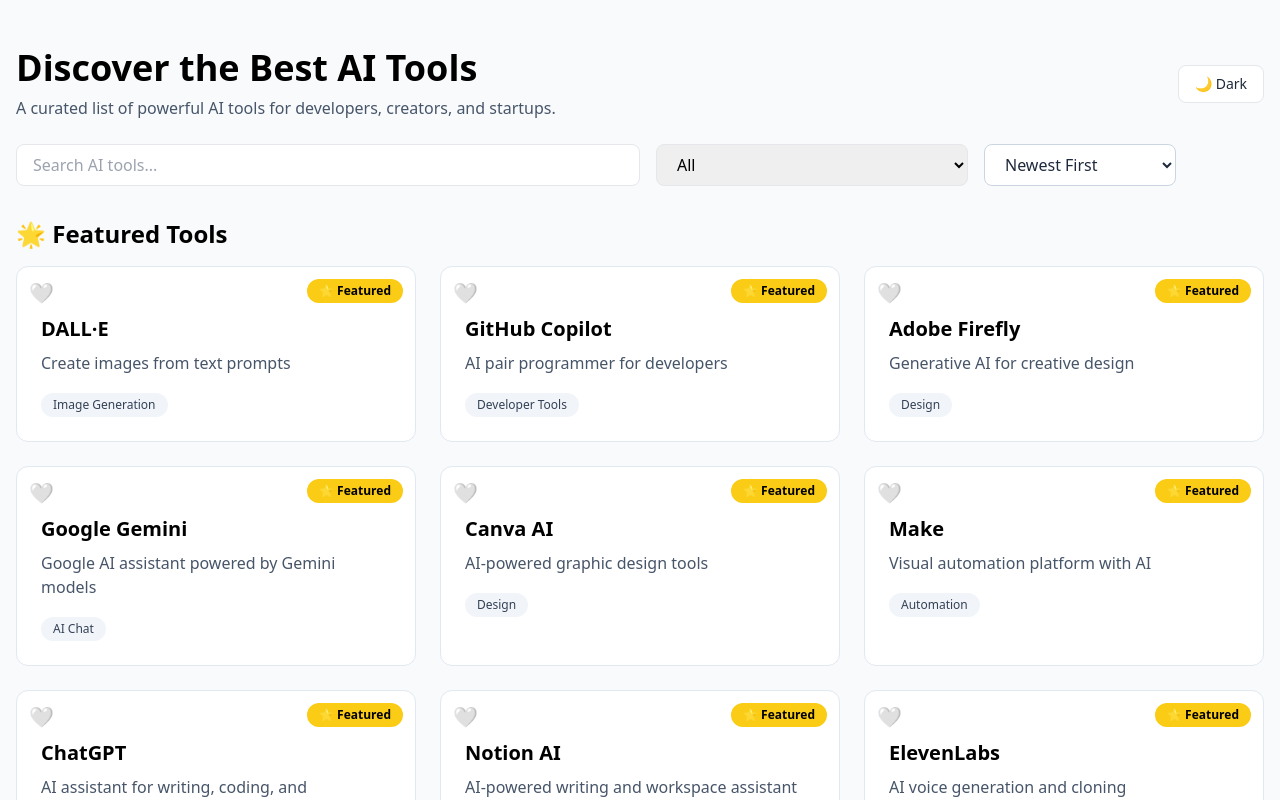
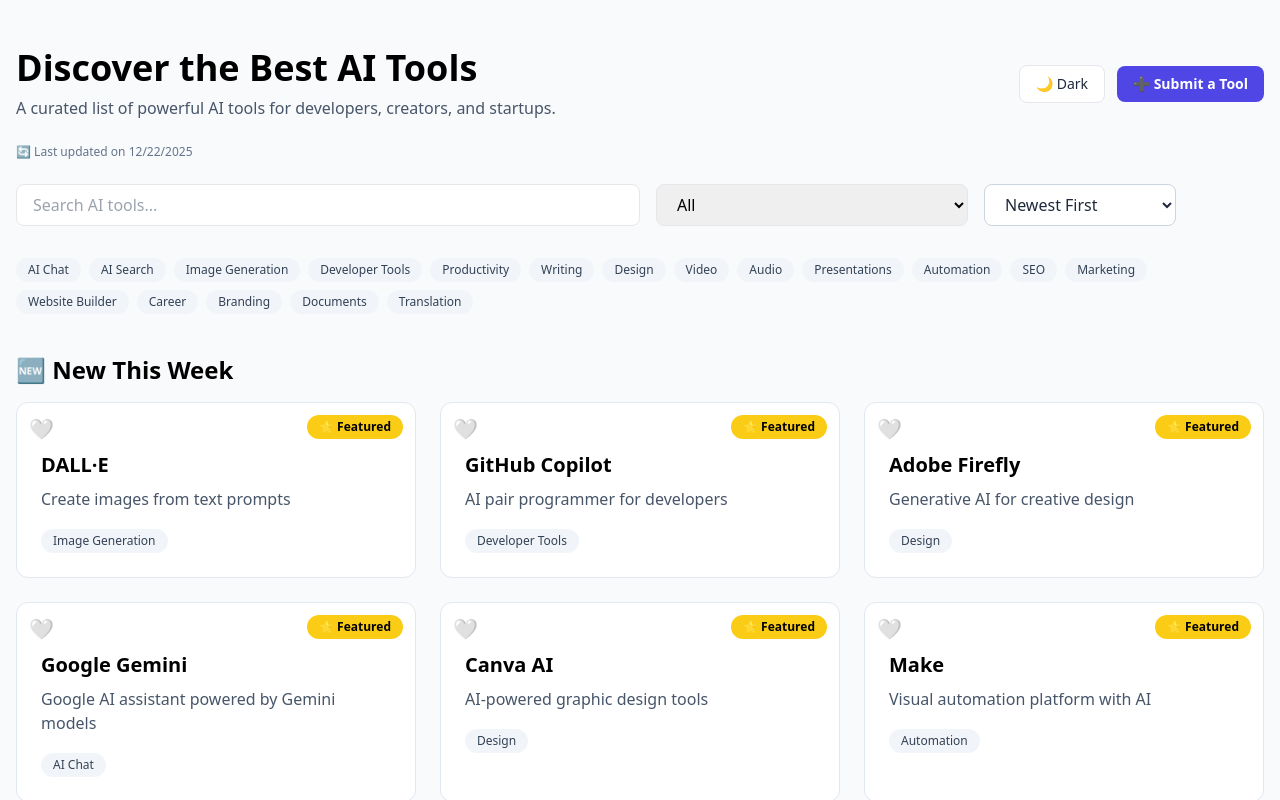
Before and after one commit to jagdish1604/ai-tools-for-devs, a React (Vite) app: page / in a window 1280 px wide. Shown: the top 800 px of the page. Built offline with nearby package versions, Linux system fonts and the light colour scheme.

Commit message:
Production ready: SEO, categories, tools, sitemap

```diff
--- a/package.json
+++ b/package.json
@@ -5,7 +5,7 @@
   "type": "module",
   "scripts": {
     "dev": "vite",
-    "build": "vite build",
+    "build": "npm run generate:sitemap && vite build",
     "lint": "eslint .",
     "preview": "vite preview",
     "generate:sitemap": "node scripts/generate-sitemap.cjs"
--- a/src/App.jsx
+++ b/src/App.jsx
@@ -2,6 +2,8 @@
 import Home from "./pages/Home";
 import GoRedirect from "./pages/GoRedirect";
 import { lazy, Suspense } from "react";
+ import SubmitTool from "./pages/SubmitTool";
+import CategoryPage from "./pages/CategoryPage";
 
 const ToolDetail = lazy(() => import("./pages/ToolDetail"));
 
@@ -15,6 +17,9 @@
     <Route path="/" element={<Home />} />
     <Route path="/tools/:slug" element={<ToolDetail />} />
     <Route path="/go/:slug" element={<GoRedirect />} />
+    <Route path="/submit" element={<SubmitTool />} />
+    <Route path="/category/:category" element={<CategoryPage />} />
+
   </Routes>
 </Suspense>
 
--- /dev/null
+++ b/src/pages/CategoryPage.jsx
@@ -0,0 +1,52 @@
+import { useParams, Link } from "react-router-dom";
+import tools from "../data/tools.json";
+import ToolGrid from "../components/ToolGrid";
+
+export default function CategoryPage() {
+  const { category } = useParams();
+  const decodedCategory = decodeURIComponent(category);
+
+  const categoryTools = tools.filter(
+    tool => tool.category === decodedCategory
+  );
+
+  if (categoryTools.length === 0) {
+    return (
+      <div className="max-w-5xl mx-auto px-4 py-20">
+        <h1 className="text-2xl font-bold">
+          Category not found
+        </h1>
+      </div>
+    );
+  }
+
+  return (
+     <div className="min-h-screen bg-slate-50 dark:bg-slate-900 px-4 py-12">
+    <div className="max-w-7xl mx-auto">
+      <Link
+        to="/"
+       className="text-indigo-600 dark:text-indigo-400 hover:underline"
+      >
+        ← Back to tools
+      </Link>
+
+      <h1 className="text-4xl font-extrabold mb-4 text-slate-900 dark:text-white">
+  Best {decodedCategory} Tools
+</h1>
+
+
+      <p className="text-slate-600 dark:text-slate-400 mb-8 max-w-3xl">
+
+        Explore the best {decodedCategory} AI tools curated for developers,
+        startups, and creators. Updated regularly.
+      </p>
+<p className="sr-only">
+  Discover top {decodedCategory} AI tools, software, and platforms.
+  Compare features, pricing, and use cases to choose the best solution.
+</p>
+
+      <ToolGrid tools={categoryTools} />
+    </div>
+     </div>
+  );
+}
--- a/src/pages/Home.jsx
+++ b/src/pages/Home.jsx
@@ -1,4 +1,5 @@
-import { useState } from "react";
+import { useState, useMemo } from "react";
+import { Link } from "react-router-dom";
 import toolsData from "../data/tools.json";
 import SearchBar from "../components/SearchBar";
 import CategoryFilter from "../components/CategoryFilter";
@@ -6,22 +7,37 @@
 import DarkModeToggle from "../components/DarkModeToggle";
 import SortDropdown from "../components/SortDropdown";
 import ToolModal from "../components/ToolModal";
-import { useMemo } from "react";
 
 export default function Home() {
+  /* 🔄 16.2.2 — Auto Last Updated */
+  const lastUpdated = new Date(
+    Math.max(...toolsData.map(t => new Date(t.addedAt)))
+  ).toLocaleDateString();
+
   const [search, setSearch] = useState("");
   const [category, setCategory] = useState("All");
   const [sort, setSort] = useState("newest");
   const [selectedTool, setSelectedTool] = useState(null);
+
   const [favorites, setFavorites] = useState(() => {
     return JSON.parse(localStorage.getItem("favorites")) || [];
   });
 
-  // Dynamic categories from toolsData
-  const categories = ["All", ...Array.from(new Set(toolsData.map(tool => tool.category)))];
+  /* 🆕 16.2.3 — Weekly logic */
+  const isThisWeek = (date) => {
+    const now = new Date();
+    const d = new Date(date);
+    const diff = (now - d) / (1000 * 60 * 60 * 24);
+    return diff <= 7;
+  };
 
-  // Filter tools based on search and category
+  /* Dynamic categories */
+  const categories = [
+    "All",
+    ...Array.from(new Set(toolsData.map(tool => tool.category)))
+  ];
 
+  /* Filtered tools */
   const filteredTools = useMemo(() => {
     return toolsData.filter(tool => {
       const matchesSearch = tool.name
@@ -35,6 +51,31 @@
     });
   }, [search, category]);
 
+  /* Sorting */
+  const sortTools = (tools) => {
+    return [...tools].sort((a, b) => {
+      if (sort === "newest") return new Date(b.addedAt) - new Date(a.addedAt);
+      if (sort === "oldest") return new Date(a.addedAt) - new Date(b.addedAt);
+      if (sort === "az") return a.name.localeCompare(b.name);
+      if (sort === "za") return b.name.localeCompare(a.name);
+      return 0;
+    });
+  };
+
+  /* Sections */
+  const weeklyTools = sortTools(
+    filteredTools.filter(tool => isThisWeek(tool.addedAt))
+  );
+
+  const featuredTools = sortTools(
+    filteredTools.filter(tool => tool.featured)
+  );
+
+  const recentTools = sortTools(
+    filteredTools.filter(tool => !tool.featured)
+  );
+
+  /* Favorites */
   const toggleFavorite = (id) => {
     setFavorites(prev => {
       const updated = prev.includes(id)
@@ -46,23 +87,6 @@
     });
   };
 
-  const sortTools = (tools) => {
-  return [...tools].sort((a, b) => {
-    if (sort === "newest") return new Date(b.addedAt) - new Date(a.addedAt);
-    if (sort === "oldest") return new Date(a.addedAt) - new Date(b.addedAt);
-    if (sort === "az") return a.name.localeCompare(b.name);
-    if (sort === "za") return b.name.localeCompare(a.name);
-    return 0;
-  });
-};
-
-const featuredTools = sortTools(
-  filteredTools.filter(tool => tool.featured)
-);
-
-const recentTools = sortTools(
-  filteredTools.filter(tool => !tool.featured)
-);
   return (
     <div className="max-w-7xl mx-auto px-4 py-12 bg-slate-50 dark:bg-slate-900 min-h-screen">
 
@@ -76,10 +100,26 @@
             A curated list of powerful AI tools for developers, creators, and startups.
           </p>
         </div>
+
+        <div className="flex items-center gap-3">
           <DarkModeToggle />
+          <a
+            href="/#/submit"
+            className="inline-flex items-center px-4 py-2
+                       bg-indigo-600 hover:bg-indigo-700
+                       text-white rounded-lg text-sm font-semibold"
+          >
+            ➕ Submit a Tool
+          </a>
+        </div>
       </div>
 
-    {/* Search + Category */}
+      {/* 🔄 Last Updated */}
+      <p className="text-xs text-slate-500 dark:text-slate-400 mb-6">
+        🔄 Last updated on {lastUpdated}
+      </p>
+
+      {/* Search + Filters */}
       <div className="flex flex-col md:flex-row gap-4 mb-8">
         <SearchBar value={search} onChange={setSearch} />
         <CategoryFilter
@@ -89,13 +129,48 @@
         />
         <SortDropdown value={sort} onChange={setSort} />
       </div>
+      {/* 🔗 Category SEO Links */}
+<div className="flex flex-wrap gap-2 mb-10">
+  {categories
+    .filter(c => c !== "All")
+    .map(category => (
+      <Link
+        key={category}
+        to={`/category/${encodeURIComponent(category)}`}
+        className="text-xs px-3 py-1 rounded-full
+                   bg-slate-100 dark:bg-slate-700
+                   text-slate-700 dark:text-slate-300
+                   hover:bg-indigo-100 dark:hover:bg-slate-600"
+      >
+        {category}
+      </Link>
+    ))}
+</div>
+
+
+      {/* SEO hidden text */}
       <p className="sr-only">
         Discover the best AI tools for developers, startups, and creators.
         Browse AI chat tools, image generation tools, developer productivity tools,
         and new AI software added weekly.
       </p>
 
-    {/* Featured */}
+      {/* 🆕 NEW THIS WEEK */}
+      {weeklyTools.length > 0 && (
+        <section className="mb-12">
+          <h2 className="text-2xl font-bold mb-4 dark:text-white">
+            🆕 New This Week
+          </h2>
+          <ToolGrid
+            tools={weeklyTools}
+            onToolClick={setSelectedTool}
+            favorites={favorites}
+            onToggleFavorite={toggleFavorite}
+          />
+        </section>
+      )}
+
+      {/* 🌟 Featured */}
       {featuredTools.length > 0 && (
         <section className="mb-12">
           <h2 className="text-2xl font-bold mb-4 dark:text-white">
@@ -107,11 +182,10 @@
             favorites={favorites}
             onToggleFavorite={toggleFavorite}
           />
-
         </section>
       )}
 
-    {/* Recent */}
+      {/* 🆕 Recently Added */}
       {recentTools.length > 0 && (
         <section>
           <h2 className="text-2xl font-bold mb-4 dark:text-white">
@@ -123,18 +197,14 @@
             favorites={favorites}
             onToggleFavorite={toggleFavorite}
           />
-
         </section>
       )}
 
-    {/* ✅ MODAL MUST BE HERE */}
+      {/* Modal */}
       <ToolModal
         tool={selectedTool}
         onClose={() => setSelectedTool(null)}
       />
-
     </div>
   );
-
-
 }
--- /dev/null
+++ b/src/pages/SubmitTool.jsx
@@ -0,0 +1,110 @@
+export default function SubmitTool() {
+  return (
+    <div className="min-h-screen bg-slate-50 dark:bg-slate-900 px-4 py-16">
+      <div className="max-w-3xl mx-auto">
+
+        {/* Header */}
+        <h1 className="text-3xl md:text-4xl font-extrabold mb-4 text-slate-900 dark:text-white">
+          Submit Your AI Tool
+        </h1>
+
+        <p className="text-slate-600 dark:text-slate-400 mb-10 max-w-2xl">
+          Have an AI tool to share? Submit it below and get discovered by developers,
+          startups, and creators worldwide. We review submissions weekly.
+        </p>
+
+        {/* Form Card */}
+        <div className="bg-white dark:bg-slate-800 rounded-2xl shadow-lg p-6 md:p-8">
+          <form className="space-y-5">
+
+            {/* Tool Name */}
+            <div>
+              <label className="block text-sm font-medium mb-1 text-slate-700 dark:text-slate-300">
+                Tool Name
+              </label>
+              <input
+                type="text"
+                placeholder="e.g. Jasper AI"
+                className="w-full rounded-lg border border-slate-300 dark:border-slate-600
+                           bg-white dark:bg-slate-900
+                           text-slate-900 dark:text-white
+                           px-4 py-3 focus:outline-none focus:ring-2
+                           focus:ring-indigo-500"
+                required
+              />
+            </div>
+
+            {/* Website URL */}
+            <div>
+              <label className="block text-sm font-medium mb-1 text-slate-700 dark:text-slate-300">
+                Official Website URL
+              </label>
+              <input
+                type="url"
+                placeholder="https://example.com"
+                className="w-full rounded-lg border border-slate-300 dark:border-slate-600
+                           bg-white dark:bg-slate-900
+                           text-slate-900 dark:text-white
+                           px-4 py-3 focus:outline-none focus:ring-2
+                           focus:ring-indigo-500"
+                required
+              />
+            </div>
+
+            {/* Category */}
+            <div>
+              <label className="block text-sm font-medium mb-1 text-slate-700 dark:text-slate-300">
+                Category
+              </label>
+              <input
+                type="text"
+                placeholder="AI Chat, Design, Developer Tools, etc."
+                className="w-full rounded-lg border border-slate-300 dark:border-slate-600
+                           bg-white dark:bg-slate-900
+                           text-slate-900 dark:text-white
+                           px-4 py-3 focus:outline-none focus:ring-2
+                           focus:ring-indigo-500"
+                required
+              />
+            </div>
+
+            {/* Description */}
+            <div>
+              <label className="block text-sm font-medium mb-1 text-slate-700 dark:text-slate-300">
+                Short Description
+              </label>
+              <textarea
+                placeholder="What does your tool do? Keep it short and clear."
+                rows={4}
+                className="w-full rounded-lg border border-slate-300 dark:border-slate-600
+                           bg-white dark:bg-slate-900
+                           text-slate-900 dark:text-white
+                           px-4 py-3 focus:outline-none focus:ring-2
+                           focus:ring-indigo-500"
+                required
+              />
+            </div>
+
+            {/* Submit Button */}
+            <button
+              type="submit"
+              className="w-full md:w-auto inline-flex items-center justify-center
+                         bg-indigo-600 hover:bg-indigo-700
+                         text-white px-8 py-3 rounded-lg font-semibold
+                         transition"
+            >
+              🚀 Submit Tool
+            </button>
+
+          </form>
+        </div>
+
+        {/* Trust text */}
+        <p className="text-xs text-slate-500 dark:text-slate-400 mt-6">
+          ⏱️ Submissions are reviewed manually. No spam. Quality tools only.
+        </p>
+
+      </div>
+    </div>
+  );
+}
```
Also changed, not shown: scripts/generate-sitemap.cjs (+13 -2 lines), 1 other file (tests, documents, lock files or other folders). Lines whose indentation alone changed are shown as unchanged.
